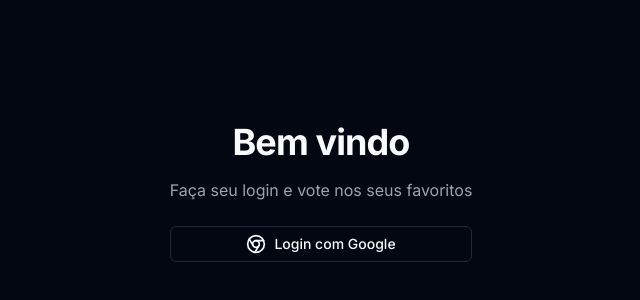
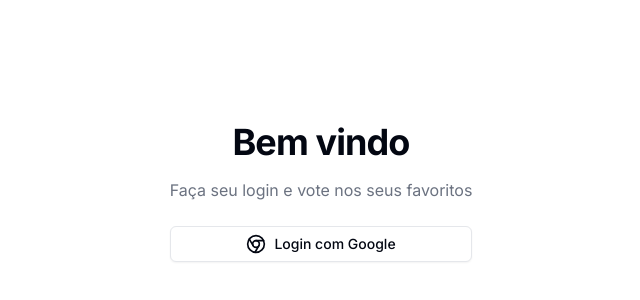
Before and after one commit to viniciusbls9/sofascore-front, a Next.js app: page /auth in a window 1280 px wide. Shown: the part 272-572 px from the top of the page, without its empty margins (319-959 px from the left). Built offline with nearby package versions, Linux system fonts and the light colour scheme; no server answers.

Commit message:
refactor: remove dark mode

```diff
--- a/src/app/layout.tsx
+++ b/src/app/layout.tsx
@@ -16,7 +16,7 @@ export default function RootLayout({
   children: React.ReactNode
 }>) {
   return (
-    <html lang="en" className="dark p-5 md:p-10 lg:p-16">
+    <html lang="en" className="p-5 md:p-10 lg:p-16">
       <body className={inter.className}>
         <main>{children}</main>
         <Toaster />
```
